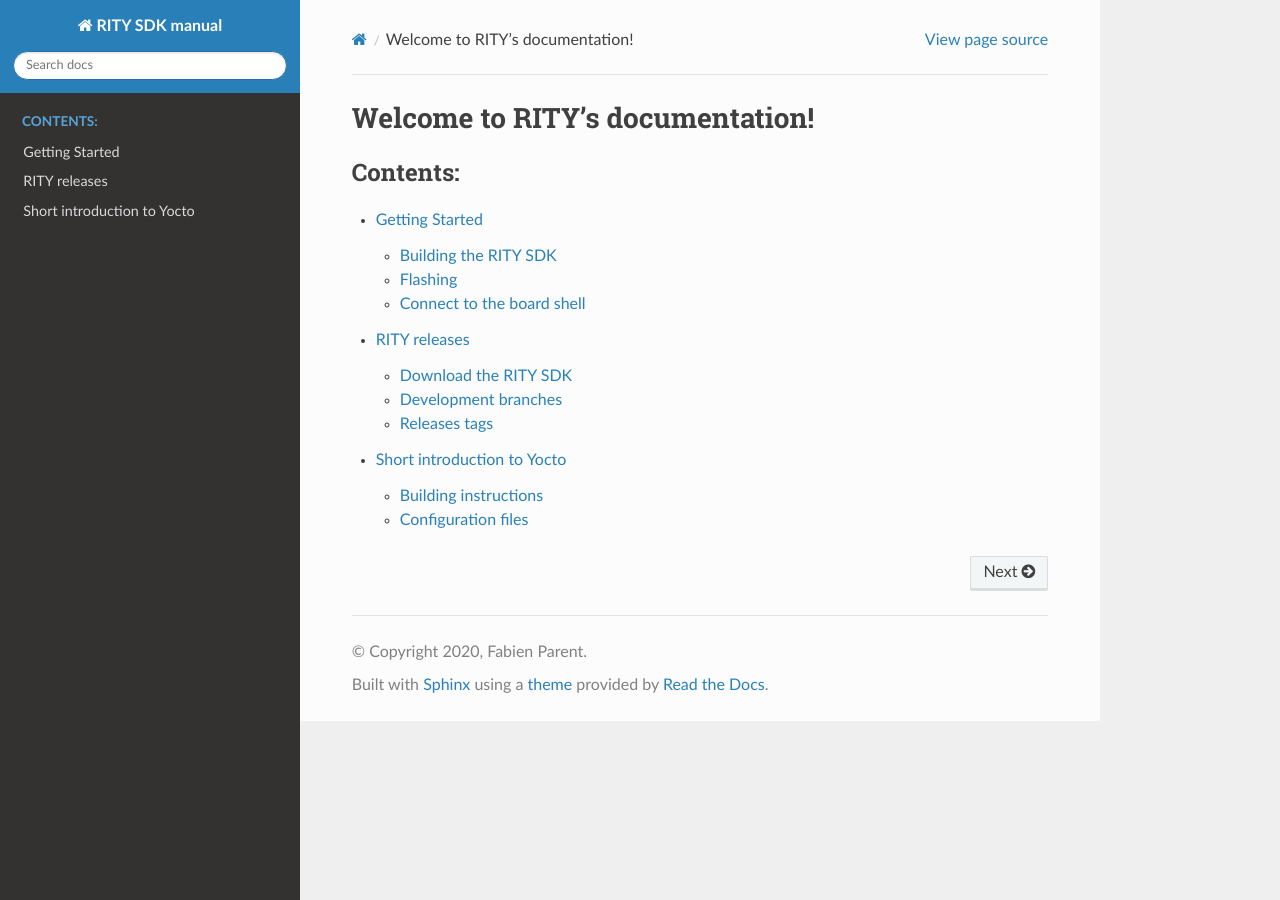
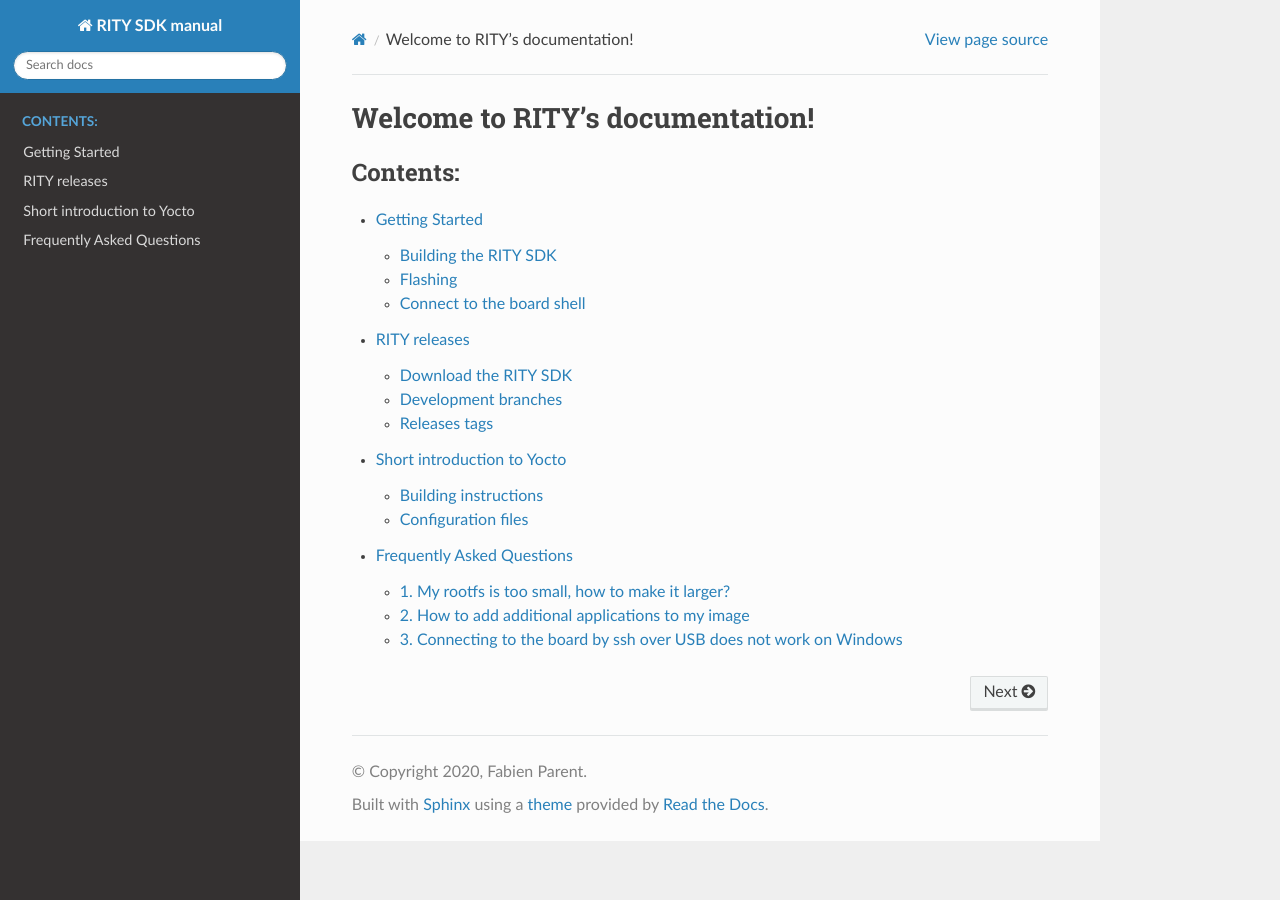
Before and after one commit to via-edge-ai/meta-rity, a Sphinx documentation site: the page built from docs/index.rst, in a window 1280 px wide. Built offline with Sphinx 7.4.7 and the Read the Docs theme 2.0.0, drawn with Linux system fonts in a browser that asks for light colours; some of the changed lines change nothing that is shown.

Commit message:
docs: add faq documentation
The FAQ was previously in the BSP but it fits more in meta-rity. So
let's move it here.

Signed-off-by: Fabien Parent <fparent@baylibre.com>

```diff
--- /dev/null
+++ b/docs/faq.rst
@@ -0,0 +1,53 @@
+Frequently Asked Questions
+==========================
+
+1. My rootfs is too small, how to make it larger?
+-------------------------------------------------
+
+The BSP does not specify any storage size, so the rootfs will be just large
+enough to contain the content built by the yocto image. If you need to
+increase the size the size of the rootfs you can add the following to your
+`local.conf`:
+
+.. code::
+
+	IMAGE_ROOTFS_EXTRA_SPACE = "500000" # KBytes
+
+`IMAGE_ROOTFS_EXTRA_SPACE`_ can be set to increase
+the amount of free disk space in the rootfs partition.
+
+For more information you can check the `Yocto Reference Manual`_.
+
+.. _IMAGE_ROOTFS_EXTRA_SPACE: https://www.yoctoproject.org/docs/latest/ref-manual/ref-manual.html#var-IMAGE_ROOTFS_EXTRA_SPACE
+.. _Yocto Reference Manual: https://www.yoctoproject.org/docs/latest/ref-manual/ref-manual.html#idm46031661356992
+
+2. How to add additional applications to my image
+-------------------------------------------------
+
+If you want to add new applications to your image you can set the following
+variable in your `local.conf`:
+
+.. code::
+
+	IMAGE_INSTALL_append = " \
+		gdb                  \
+		htop                 \
+	"
+
+The example above will add `gdb` and `htop` to the image that gets built by
+`bitbake`.
+
+3. Connecting to the board by ssh over USB does not work on Windows
+-------------------------------------------------------------------
+
+By default the BSP uses the USB gadget `ecm` to provide a network interface
+over USB. Windows does not support well `ecm`. so if you plan to connect
+to the board  by ssh over USB on Windows, it is recommended to build an image
+that will use the USB gadget `rndis` instead of `ecm`.
+
+To use the `rndis` USB gadget instead of `ecm`, please add the following in
+your `local.conf`:
+
+.. code::
+
+	USB_GADGET_FUNCTION = "rndis"
--- a/docs/index.rst
+++ b/docs/index.rst
@@ -13,3 +13,4 @@
    getting-started
    releases
    yocto
+   faq
```
